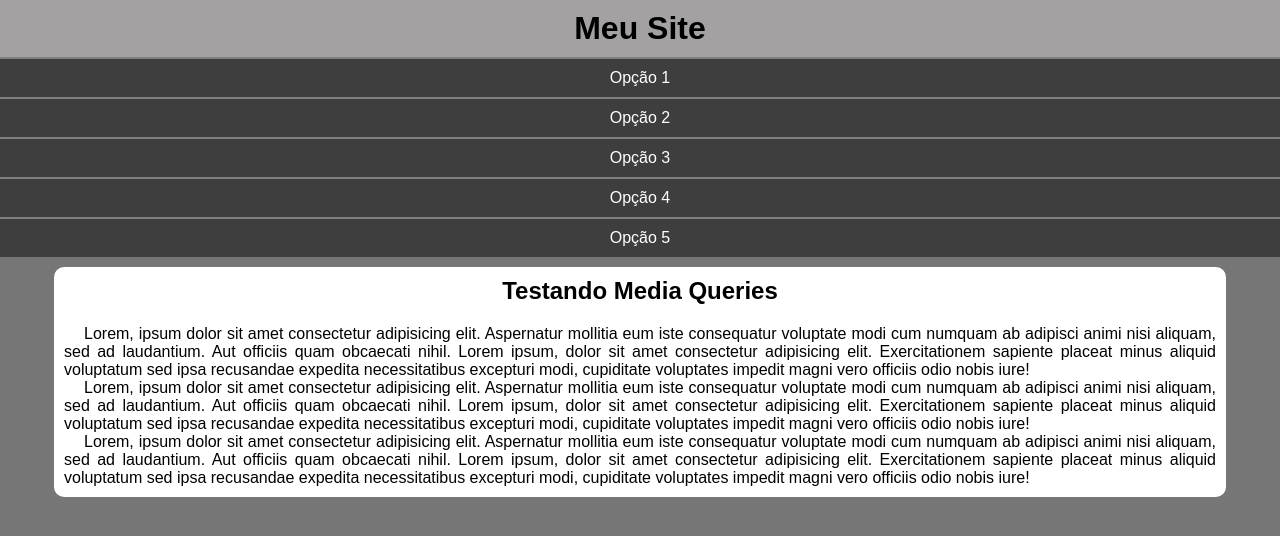
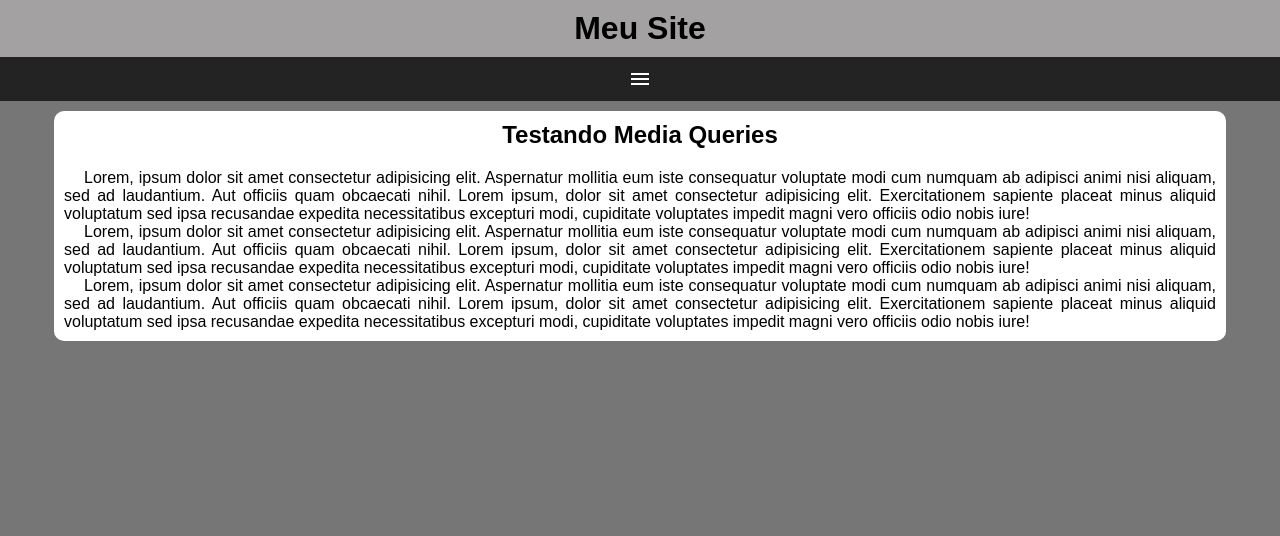
Before and after one commit to MuriloWeishaupt/html-css-treino, a plain HTML site: page exercicios/ex026/mq005/index.html in a window 1280 px wide. Drawn offline with nearby package versions, Linux system fonts and the light colour scheme.

Commit message:
Criação Menu Hambúrguer

```diff
--- a/exercicios/ex026/mq005/estilo/style.css
+++ b/exercicios/ex026/mq005/estilo/style.css
@@ -20,8 +20,22 @@ header h1 {
     padding: 10px;
 }
 
+#burger {
+    background-color: rgb(35, 35, 35);
+    display: block;
+    padding: 10px;
+    color: white;
+    text-align: center;
+}
+
+#burger:hover {
+    background-color: white;
+    color: black;
+    cursor: pointer;
+}
+
 menu {
-    display: block;
+    display: none;
 }
 
 menu > ul {
--- a/exercicios/ex026/mq005/index.html
+++ b/exercicios/ex026/mq005/index.html
@@ -6,11 +6,16 @@
     <meta name="viewport" content="width=device-width, initial-scale=1.0">
     <title>Media Query</title>
     <link rel="stylesheet" href="estilo/style.css">
+    <link rel="stylesheet" href="https://fonts.googleapis.com/css2?family=Material+Symbols+Outlined:opsz,wght,FILL,GRAD@20..48,100..700,0..1,-50..200" />
 </head>
 <body>
     <header>
+
         <h1>Meu Site</h1>
-        <menu>
+        <span id="burger" class="material-symbols-outlined" onclick="clickMenu()">
+            menu
+            </span>
+        <menu id="itens">
             <ul>
                 <li><a href="#">Opção 1</a></li>
                 <li><a href="#">Opção 2</a></li>
@@ -30,6 +35,15 @@
             <p>Lorem, ipsum dolor sit amet consectetur adipisicing elit. Aspernatur mollitia eum iste consequatur voluptate modi cum numquam ab adipisci animi nisi aliquam, sed ad laudantium. Aut officiis quam obcaecati nihil. Lorem ipsum, dolor sit amet consectetur adipisicing elit. Exercitationem sapiente placeat minus aliquid voluptatum sed ipsa recusandae expedita necessitatibus excepturi modi, cupiditate voluptates impedit magni vero officiis odio nobis iure!</p>
         </article>
     </main>
+    <script>
+       function clickMenu() {
+        if (itens.style.display == 'block') {
+            itens.style.display = 'none'
+        } else {
+            itens.style.display = 'block'
+        }
+       }
+    </script>
 
 </body>
 </html>
```
